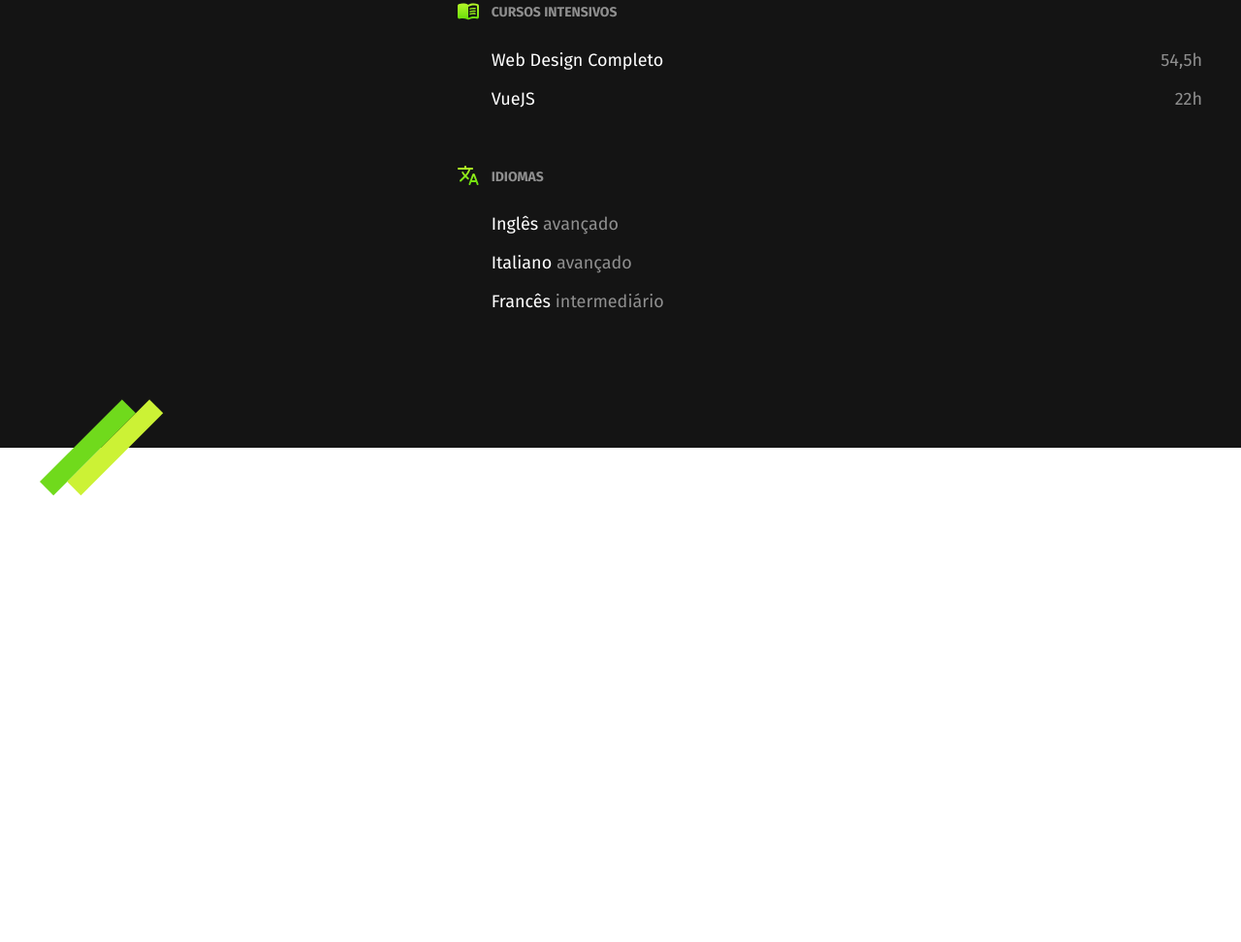
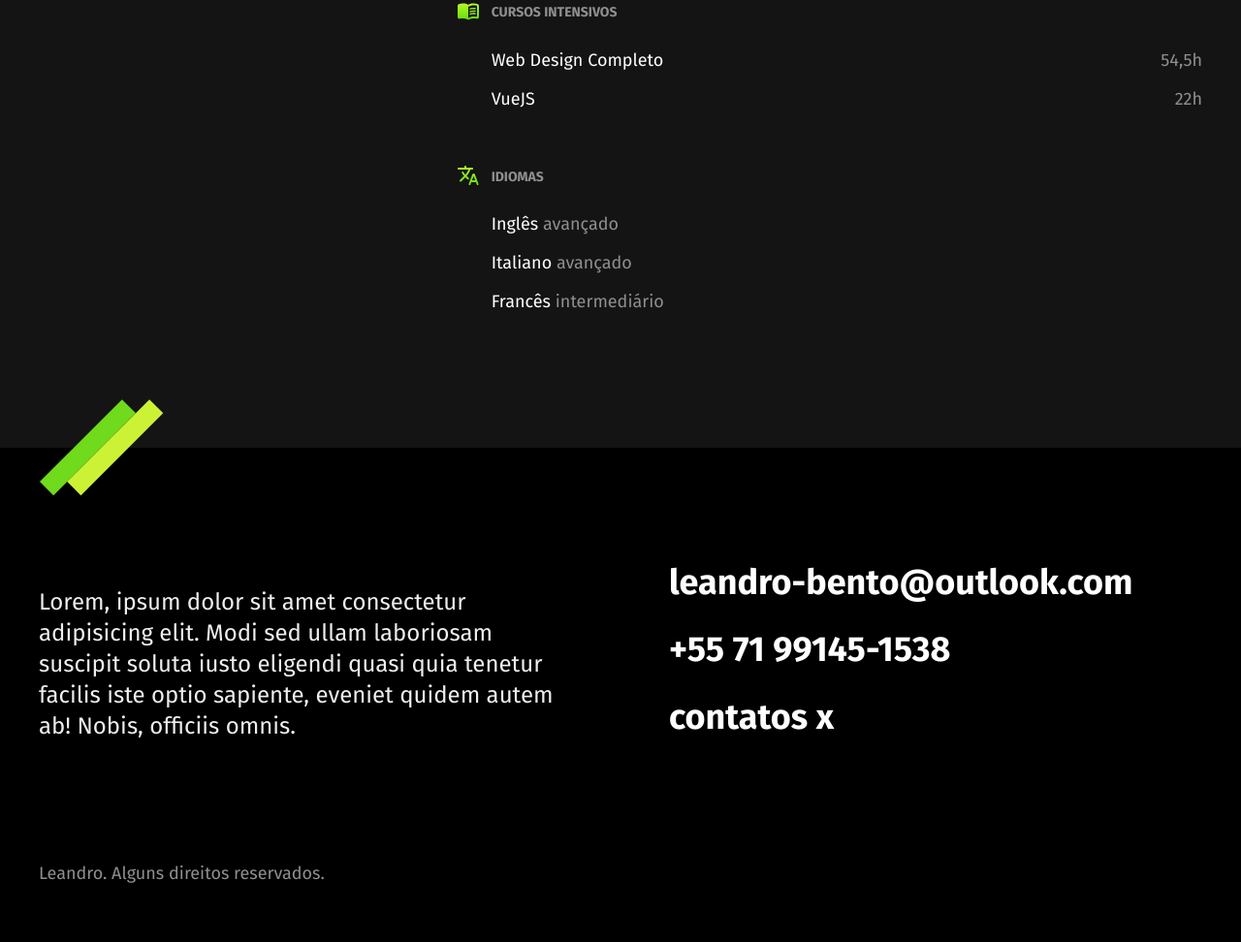
Before and after one commit to LeandroBarbosaBento/portfolio-project, a plain HTML site: page index.html in a window 1280 px wide. Shown: the part 2198-3170 px from the top of the page at 97% size. Before the commit the page ends 2710 px from the top, so only its background shows below. Drawn offline with Linux system fonts and the light colour scheme.

Commit message:
Finish footer css

```diff
--- /dev/null
+++ b/css/footer.css
@@ -0,0 +1,45 @@
+.footer{
+    background-color: #000000;
+}
+.footer-container{
+    max-width: 1200px;
+    padding: 120px 20px 60px 20px;
+    margin: 0 auto;
+    display: grid;
+    grid-template-columns: 1fr 1fr;
+    gap: 100px;
+    align-items: center;
+}
+
+.footer-texto{
+    font-size: 1.5rem;
+    line-height: 1.33;
+    color: #eeeeee;
+}
+
+.footer-contato li{
+    font-weight: bold;
+    font-size: 2.25rem;
+    line-height: 1.1;
+    color: #ffffff;
+    margin-bottom: 30px;
+}
+
+.footer-container li a{
+    color: #ffffff;
+}
+.footer-copy{
+    grid-column: 1 / -1;
+    font-size: 1.125rem;
+    color: #8f8f8f;
+}
+
+@media (max-width: 800px) {
+    .footer-container {
+        grid-template-columns: 1fr;
+        gap: 40px;
+    }
+    .footer-container li{
+        font-size: 1.5rem;
+    }
+}
--- a/css/styles.css
+++ b/css/styles.css
@@ -1,4 +1,5 @@
 @import './experiencia.css';
+@import './footer.css';
 @import './formacao.css';
 @import './global.css';
 @import './header.css';
--- a/index.html
+++ b/index.html
@@ -127,6 +127,20 @@
         </div>
     </section>
 
+    <footer class="footer" id="contato">
+        <div class="footer-container">
+            <p class="footer-texto">Lorem, ipsum dolor sit amet consectetur adipisicing elit. Modi sed ullam laboriosam suscipit soluta iusto eligendi quasi quia tenetur facilis iste optio sapiente, eveniet quidem autem ab! Nobis, officiis omnis.</p>
+            <ul class="footer-contato">
+                <li>leandro-bento@outlook.com</li>
+                <li>+55 71 99145-1538</li>
+                <li>contatos x</li>
+            </ul>
+            <p class="footer-copy">
+                Leandro. Alguns direitos reservados.
+            </p>
+        </div>
+    </footer>
+
 
 </body>
 </html>
```
